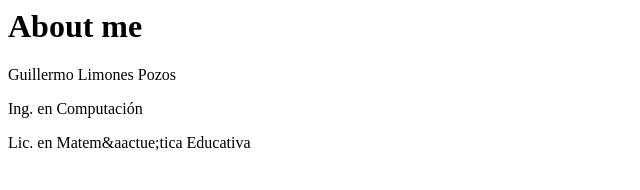
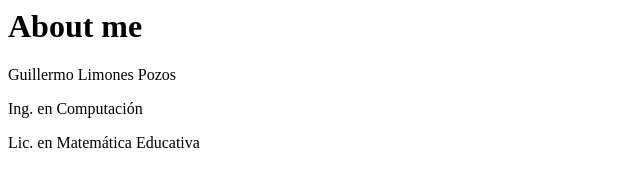
Before and after one commit to gmolimonesp/gmolimonesp.github.io, a plain HTML site: page index.html in a window 1280 px wide. Shown: the full height of the page, 0-640 px from the left. Drawn offline with Linux system fonts and the light colour scheme.

Commit message:
Update index.html

```diff
--- a/index.html
+++ b/index.html
@@ -7,6 +7,6 @@
     <h1>About me</h1>
     <p>Guillermo Limones Pozos</p>
     <p>Ing. en Computaci&oacute;n</p>
-    <p>Lic. en Matem&aactue;tica Educativa</p>
+    <p>Lic. en Matem&aacute;tica Educativa</p>
   </body>
 </html>
```
